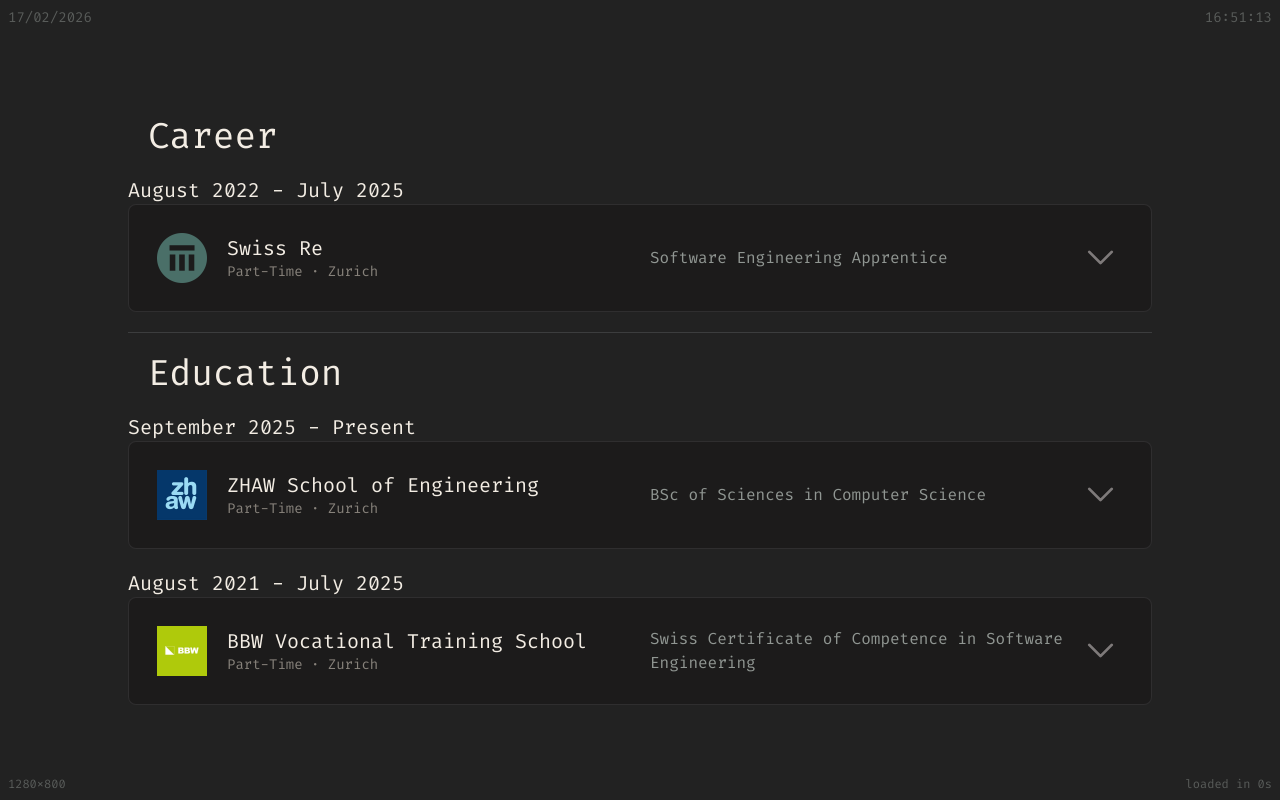
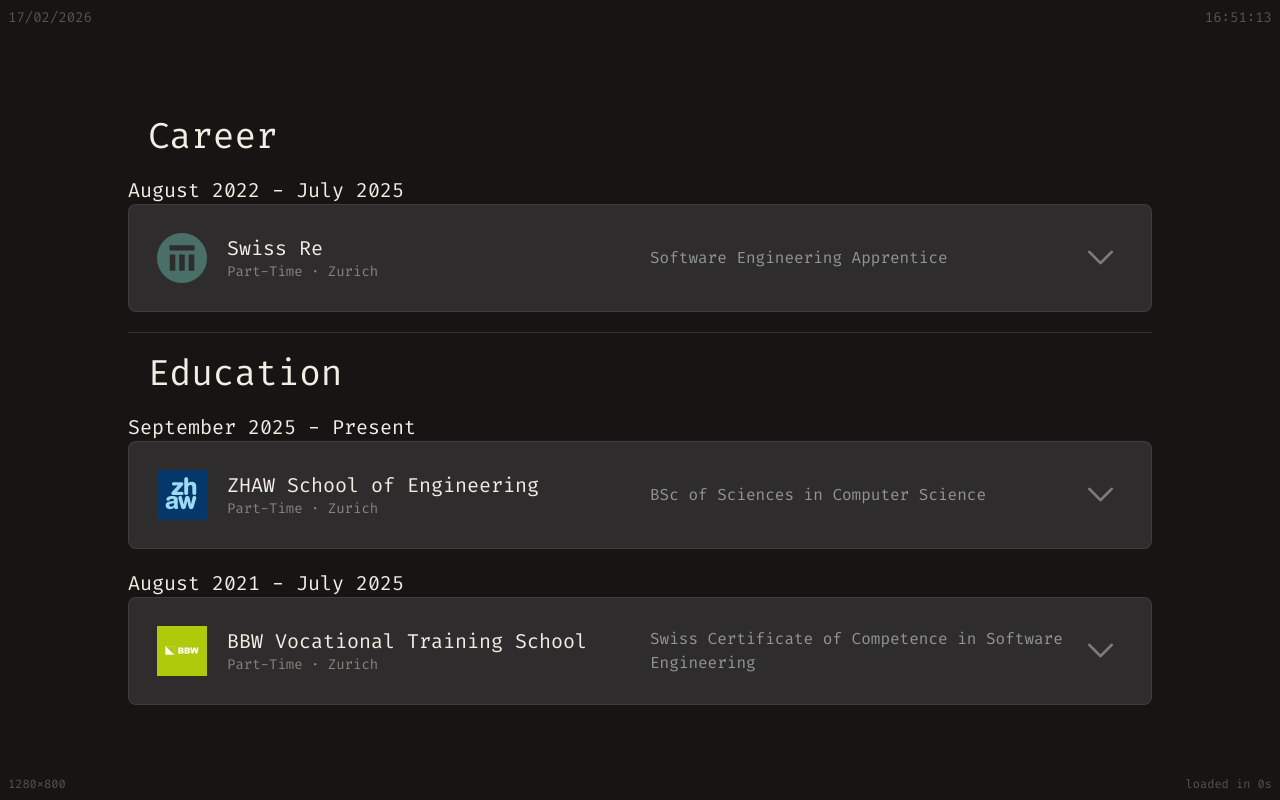
Before and after one commit to chris911e/portfolio-frontend, a React (Vite) app: page /experience in a window 1280 px wide. Built offline with nearby package versions, Linux system fonts and the light colour scheme.

Commit message:
build: bump up chart ver

```diff
--- a/helm/Chart.yaml
+++ b/helm/Chart.yaml
@@ -1,4 +1,4 @@
 apiVersion: v2
 name: portfolio-frontend-chart
 description: A lil portfolio + for studying
-version: 0.2.7
+version: 0.2.8
--- a/src/constants/theme.ts
+++ b/src/constants/theme.ts
@@ -1,7 +1,7 @@
 export const defaultTheme = {
     colors: {
-        primary: "bg-[#222222]",
-        secondary: "bg-[#1C1B1B]"
+        primary: "bg-[#171414]",
+        secondary: "bg-[#2E2C2C]"
     },
     text: {
         primary: "text-[#f3ede4]",
```
